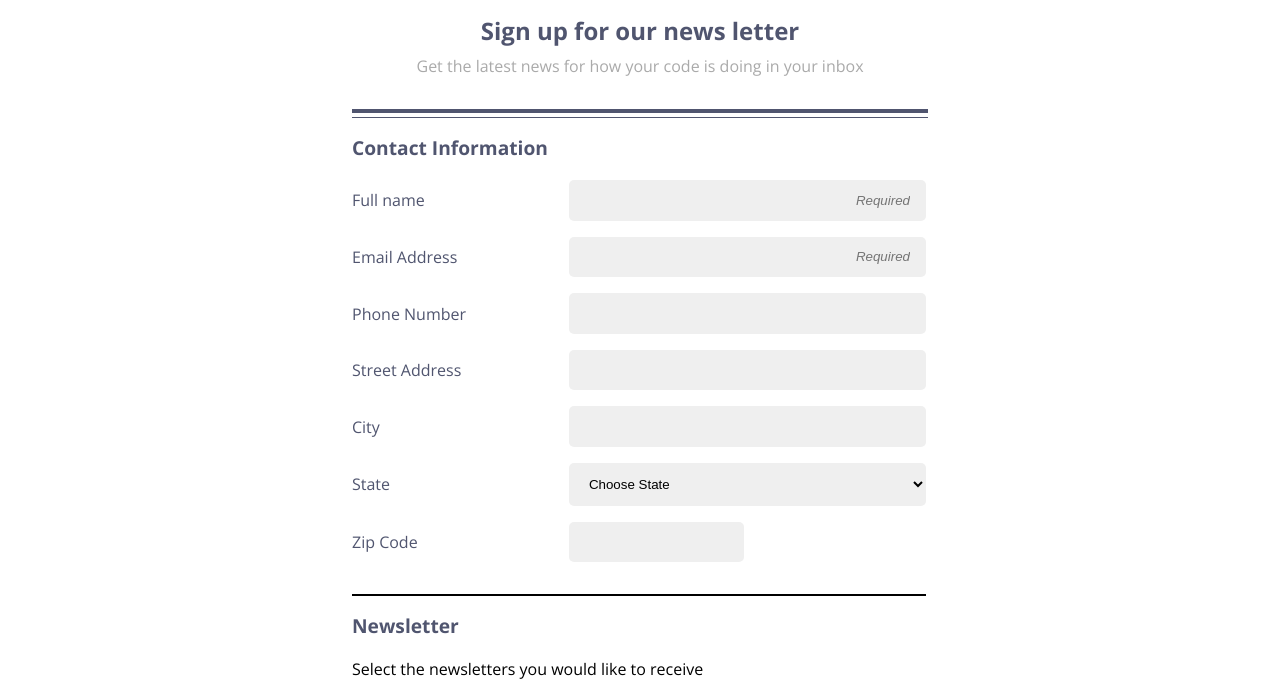
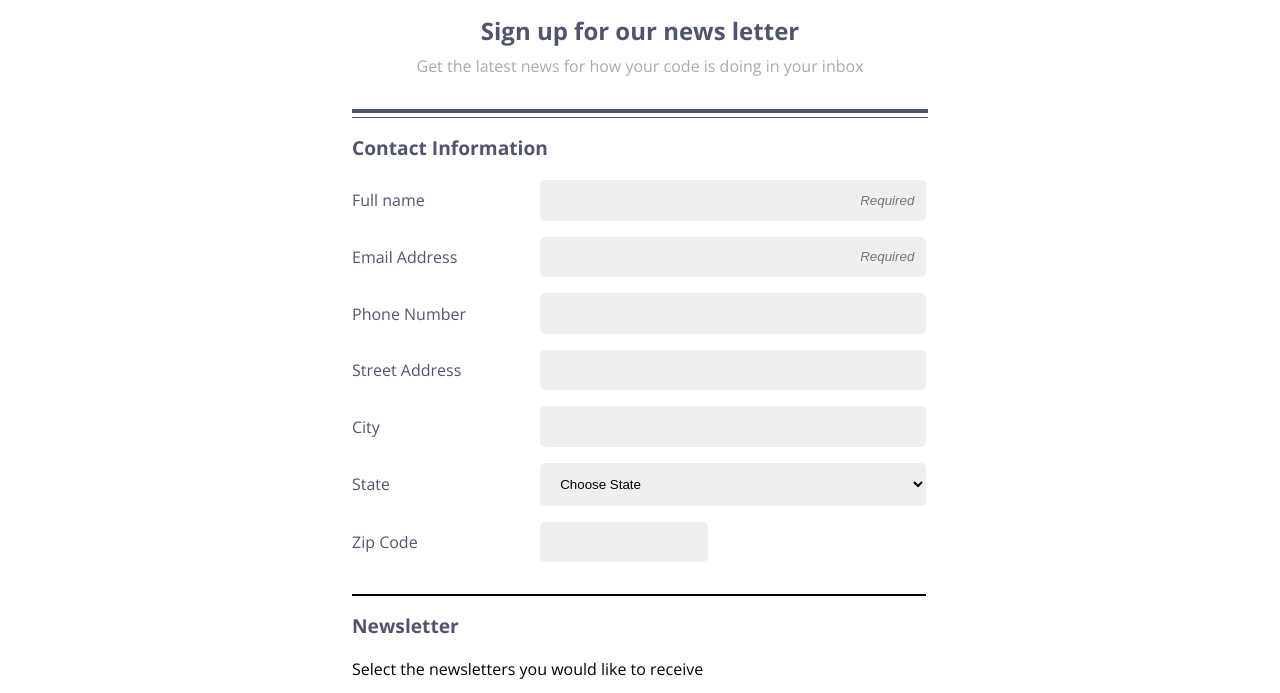
Before and after one commit to jamesbdev/tech-degree-unit-3, a plain HTML site: page index.html in a window 1280 px wide. Shown: the part 81-774 px from the top of the page. Drawn offline with nearby package versions, Linux system fonts and the light colour scheme.

Commit message:
adjusted padding of input

```diff
--- a/css/style.css
+++ b/css/style.css
@@ -111,7 +111,7 @@ input[name="user_zip_code"] {
 }
 
 .contact-information input, .contact-information select {
-  padding: .8rem 1rem;
+  padding: .8rem .5rem .8rem 1rem;
   background-color: #efefef;
 }
 
@@ -157,7 +157,7 @@ button[type="submit"] {
   }
 
   .contact-information div label {
-    flex-basis: 35%;
+    flex-basis: 30%;
   }
 
   input[name="user_zip_code"] {
```
Also changed, not shown: index.html (+2 -2 lines).
